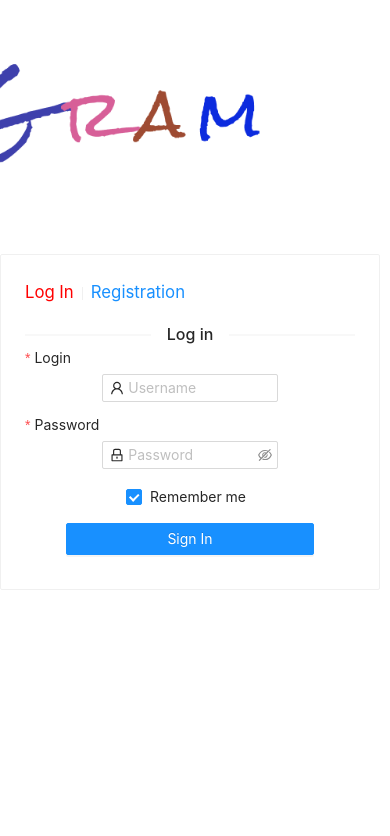
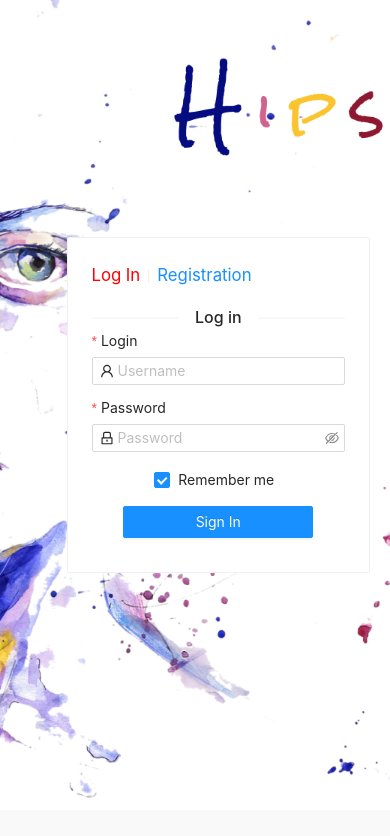
Before and after one commit to makstravm/SocialGram, a React (Create React App) app: page /auth/login in a window 390 px wide. Shown: the top 836 px of the page. Built offline with nearby package versions, Linux system fonts and the light colour scheme.

Commit message:
fix style

```diff
--- a/public/index.html
+++ b/public/index.html
@@ -24,7 +24,7 @@
       work correctly both with client-side routing and a non-root public URL.
       Learn how to configure a non-root public URL by running `npm run build`.
     -->
-    <title>React App</title>
+    <title>Hipstagram</title>
   </head>
   <body>
     <noscript>You need to enable JavaScript to run this app.</noscript>
--- a/src/App.scss
+++ b/src/App.scss
@@ -55,7 +55,6 @@ video {
             display: flex;
             align-items: center;
             justify-content: center;
-
             &.active {
                 svg {
                     fill: $defaultColorB;
@@ -101,7 +100,7 @@ video {
 }
 
 .Authorization {
-    height: 100%;
+    background-color: #fff;
     background-position: right top;
     background-repeat: no-repeat;
     background-size: cover;
@@ -115,7 +114,7 @@ video {
         margin-bottom: 10px;
     }
     &__form {
-        height: 100vh;
+        height: 96vh;
         padding-right: calc(10vw + 25px);
     }
     .login-form {
@@ -545,7 +544,7 @@ video {
 }
 
 .CommentPostFeed {
-    a{
+    a {
         font-size: 1.2em;
     }
     span {
@@ -670,6 +669,9 @@ video {
 }
 
 @media (max-width: 800px) {
+    .Authorization {
+        background-position: center top;
+    }
     .PostOne {
         padding-top: 30px;
         &__inner {
@@ -704,6 +706,15 @@ video {
 }
 
 @media (max-width: 560px) {
+        .Authorization {
+        background-position: center top;
+        &__form {
+            padding-right: 20px;
+        }
+        .ant-input-affix-wrapper {
+            width: 65vw;
+        }
+    }
     .Logo {
         img {
             width: 35vw;
--- a/src/pages/Authorization.jsx
+++ b/src/pages/Authorization.jsx
@@ -7,7 +7,7 @@ export const Authorization = ({ match: { params: { _id } } }) =>
     <div className='Authorization' style={{ backgroundImage: `url(${authBg})` }}>
         <Row justify="end" align="middle" className='Authorization__form'>
             <Col >
-                <Card style={{ width: 380 }} >
+                <Card  >
                     <NavLink activeClassName='active' to={`/auth/login`}><span>Log In</span></NavLink>
                     <Divider type="vertical" />
                     <NavLink activeClassName='active' to={'/auth/registration'}>Registration</NavLink>
```
Also changed, not shown: 1 other file (tests, documents, lock files or other folders).
